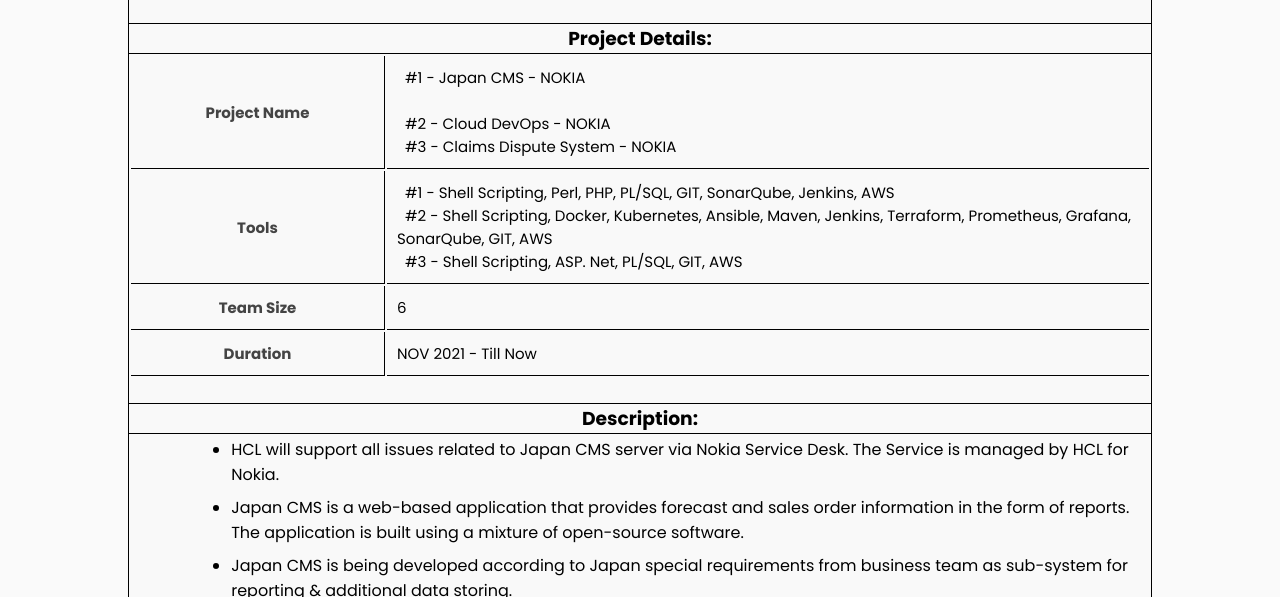
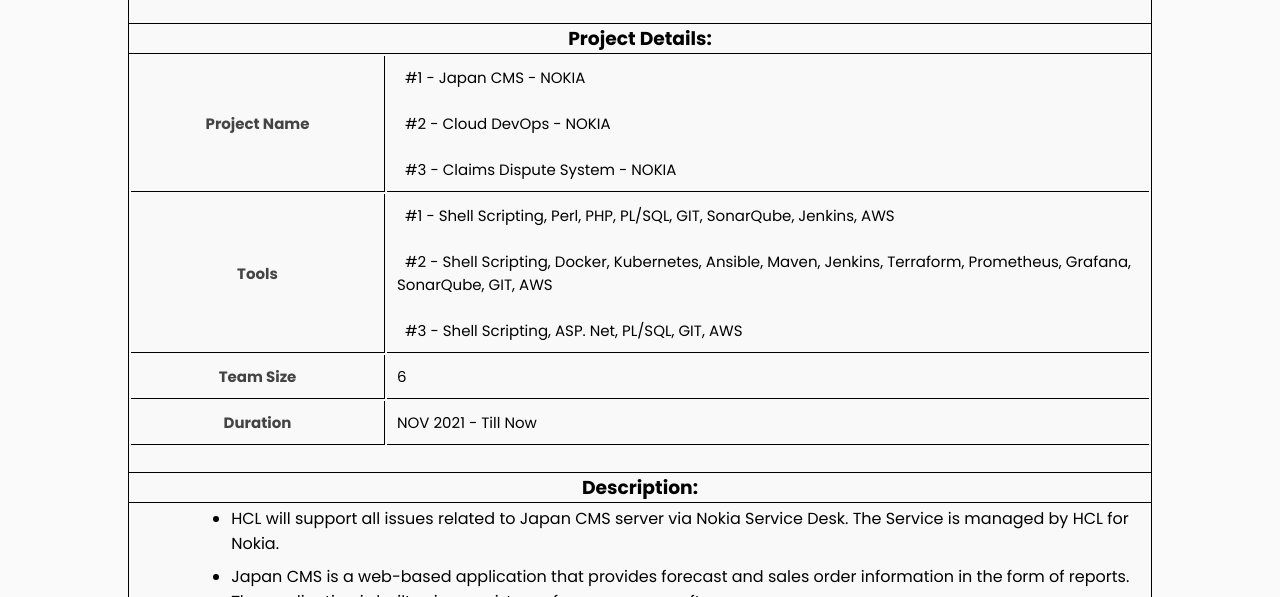
Before and after one commit to krishnakumarkrish/Krishna_Portfolio, a plain HTML site: page experience.html in a window 1280 px wide. Shown: the part 703-1300 px from the top of the page. Drawn offline with nearby package versions, Linux system fonts and the light colour scheme.

Commit message:
Update experience.html

```diff
--- a/experience.html
+++ b/experience.html
@@ -94,14 +94,14 @@
       <tr>
         <td class="headings"><strong>Project Name</strong></td>
         <td>&nbsp; #1 - Japan CMS - NOKIA  <br>   <br>
-            &nbsp; #2 - Cloud DevOps - NOKIA  <br>
+            &nbsp; #2 - Cloud DevOps - NOKIA  <br> <br>
             &nbsp; #3 - Claims Dispute System - NOKIA </td>
       </tr>
 
       <tr>
         <td class="headings"><strong>Tools</strong></td>
-        <td>&nbsp; #1 - Shell Scripting, Perl, PHP, PL/SQL, GIT, SonarQube, Jenkins, AWS  <br>
-            &nbsp; #2 - Shell Scripting, Docker, Kubernetes, Ansible, Maven, Jenkins, Terraform, Prometheus, Grafana, SonarQube, GIT, AWS  <br>
+        <td>&nbsp; #1 - Shell Scripting, Perl, PHP, PL/SQL, GIT, SonarQube, Jenkins, AWS  <br> <br>
+            &nbsp; #2 - Shell Scripting, Docker, Kubernetes, Ansible, Maven, Jenkins, Terraform, Prometheus, Grafana, SonarQube, GIT, AWS  <br> <br>
             &nbsp; #3 - Shell Scripting, ASP. Net, PL/SQL, GIT, AWS
         </td>
       </tr>
```
